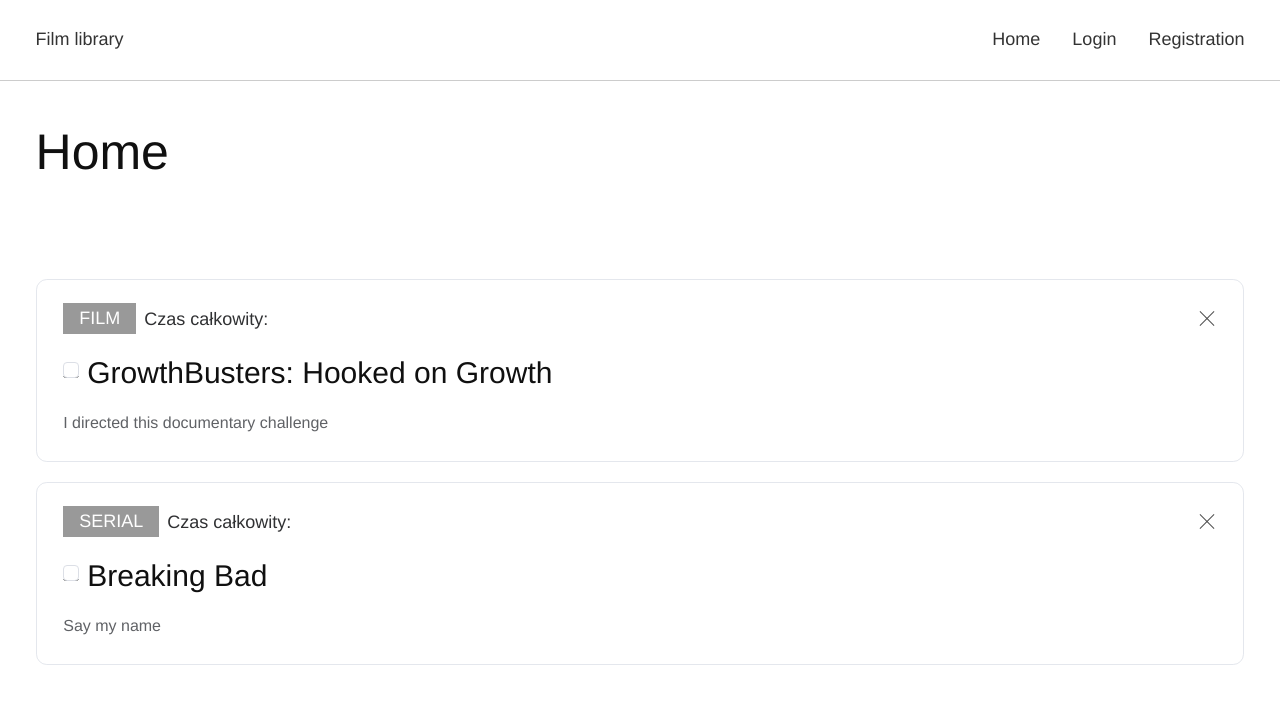
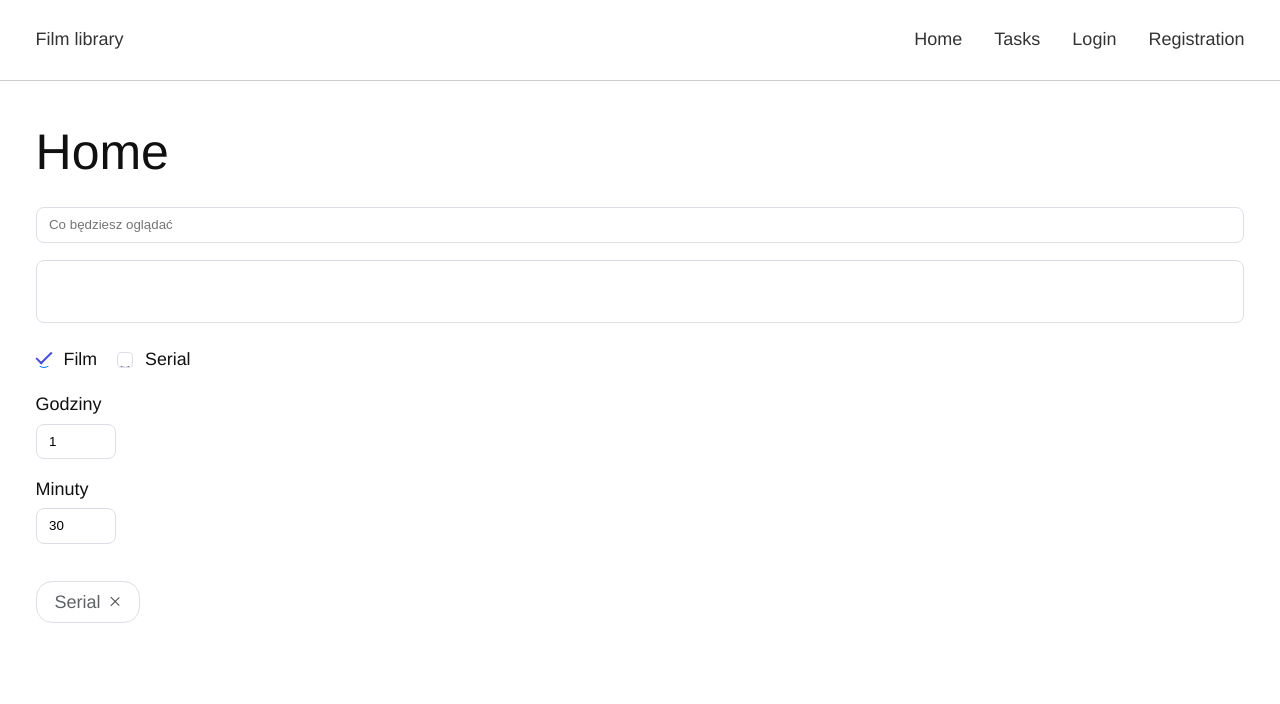
Before and after one commit to ExhausteDD/Projekt-Jezyki-Internetowe, a Vue app: page / in a window 1280 px wide. Shown: the top 704 px of the page. Built offline with nearby package versions, Linux system fonts and the light colour scheme.

Commit message:
Utworzono nowy komponent Task
Dodano plik .gitignore, ponieważ przy pierwszym komicie zapomniałem o nim.
Z komponentu Home przeniesiono dane oraz strukturę do pliku Task, ponieważ stwierdziełem o stworzeniu osobnej podstrony do wyświetania listy przeglądanych filmów i seriali

```diff
--- a/src/App.vue
+++ b/src/App.vue
@@ -32,6 +32,7 @@
       menuShow: false,
       linkMenu: [
         { title: 'Home', url: '/' },
+        { title: 'Tasks', url: '/task' },
         { title: 'Login', url: '/login' },
         { title: 'Registration', url: '/registration' }
       ]
--- a/src/components/Home.vue
+++ b/src/components/Home.vue
@@ -3,31 +3,35 @@
     <section>
       <div class="container">
         <h1 class="ui-title-1">Home</h1>
+        <input v-model="taskTitle" @keyup.enter="newTask" type="text" placeholder="Co będziesz oglądać">
+        <textarea v-model="taskDescription" @keyup.enter="newTask" type="text"></textarea>
+        <div class="option-list">
+          <input v-model='whatWatch' type="radio" id="radioFilm" value="Film" class="what-watch--radio ui-checkbox">
+          <label for="radioFilm">Film</label>
+          <input v-model='whatWatch' type="radio" id="radioSerial" value="Serial" class="what-watch--radio ui-checkbox">
+          <label for="radioSerial">Serial</label>
         </div>
-    </section>
-    <section>
-      <div class="container">
-        <div class="task-list">
-          <div v-for="task in tasks" :key="task.id" :class="{ completed: task.completed}" class="task-item">
-            <div class="ui-card ui-card--shadow">
-              <div class="task-item__info">
-                <div class="task-item__main-i">
-                  <span class="ui-label ui-label--light">{{ task.whatWatch }}</span>
-                  <span>Czas całkowity:</span>
+        <div class="total-time">
+          <div v-if="whatWatch === 'Film'" class="total-time__film">
+            <span class="time-title">Godziny</span>
+            <input v-model="filmHours" type="number" class="time-input">
+            <span class="time-title">Minuty</span>
+            <input v-model="filmMinutes" type="number" class="time-input">
           </div>
-                <span class="button-close"></span>
-              </div>
-              <div class="task-item__content">
-                <div class="task-item__header">
-                  <div class="ui-checkbox-wrapper">
-                    <input v-model="task.completed" class="ui-checkbox" type="checkbox">
-                  </div>
-                  <span class="ui-title-3">{{ task.title }}</span>
-                </div>
-                <div class="task-item__body">
-                  <p class="ui-text-regular">{{ task.description }}</p>
+          <div v-if="whatWatch === 'Serial'" class="total-time__serial">
+            <span class="time-title">Ile sezonów?</span>
+            <input v-model="serialSeason" type="number" class="time-input">
+            <span class="time-title">Ile odcinków?</span>
+            <input v-model="serialSeries" type="number" class="time-input">
+            <span class="time-title">Ile trwa jeden odcinek? (w minutach)</span>
+            <input v-model="serialSeriesMinutes" type="number" class="time-input">
           </div>
         </div>
+        <div class="tag-list">
+          <div class="ui-tag__wrapper">
+            <div class="ui-tag">
+              <span class="tag-title">Serial</span>
+              <span class="button-close"></span>
             </div>
           </div>
         </div>
@@ -40,52 +44,70 @@
 export default {
   data () {
     return {
-      tasks: [
-        {
-          id: 1,
-          title: 'GrowthBusters: Hooked on Growth',
-          description: 'I directed this documentary challenge',
+      taskTitle: '',
+      taskDescription: '',
       whatWatch: 'Film',
-          completed: false,
-          editing: false
+      taskId: 3,
+
+      // Dla czasu całkowitego
+      // Film
+      filmHours: 1,
+      filmMinutes: 30,
+      // Serial
+      serialSeason: 1,
+      serialSeries: 10,
+      serialSeriesMinutes: 50
+    }
   },
-        {
-          id: 2,
-          title: 'Breaking Bad',
-          description: 'Say my name',
-          whatWatch: 'Serial',
+  // Metoda do wpisywania danych w input
+  methods: {
+    newTask () {
+      // Zabezpieczenie od zapisywania pustych form
+      if (this.taskTitle === '') {
+        return
+      }
+      const task = {
+        id: this.taskId,
+        title: this.taskTitle,
+        description: this.taskDescription,
+        whatWatch: this.whatWatch,
         completed: false,
         editing: false
       }
-      ]
+      console.log(task)
+
+      // Resetujemy ID oraz nazwe z opisem w inpucie
+      this.taskId += 1
+      this.taskTitle = ''
+      this.taskDescription = ''
     }
   }
 }
 </script>
 
 <style lang="stylus" scoped>
-.task-item
-  margin-bottom 20px
-  &:last-child
-    margin-bottom 0px
-
-.ui-label
-  margin-right 8px
-
-.task-item__info
+// Ustawienia wyboru
+.option-list
   display flex
   align-items center
-  justify-content space-between
   margin-bottom 20px
-  .button-close
-    width 20px
-    height 20px
-.task-item__header
-  display flex
-  align-items center
-  margin-bottom 18px
-  .ui-checkbox-wrapper
-    margin-right 8px
-  .ui-title-3
-    margin-bottom 0
+  .what-watch--radio
+    margin-right 12px
+  input
+    margin-bottom 0px
+  label
+    margin-right 20px
+    margin-bottom 0px
+    &:last-child
+      margin-right 0px
+
+// Czas całkowity
+.total-time
+  margin-bottom 20px
+.time-title
+  display block
+  margin-bottom 6px
+.time-input
+  max-width 80px
+  margin-right 10px
 </style>
--- /dev/null
+++ b/src/components/Task.vue
@@ -0,0 +1,87 @@
+<template>
+  <div class="content-wrapper">
+    <section>
+      <div class="container">
+        <h1 class="ui-title-1">Tasks</h1>
+        <div class="task-list">
+          <div v-for="task in tasks" :key="task.id" :class="{ completed: task.completed}" class="task-item">
+            <div class="ui-card ui-card--shadow">
+              <div class="task-item__info">
+                <div class="task-item__main-i">
+                  <span class="ui-label ui-label--light">{{ task.whatWatch }}</span>
+                  <span>Czas całkowity:</span>
+                </div>
+                <span class="button-close"></span>
+              </div>
+              <div class="task-item__content">
+                <div class="task-item__header">
+                  <div class="ui-checkbox-wrapper">
+                    <input v-model="task.completed" class="ui-checkbox" type="checkbox">
+                  </div>
+                  <span class="ui-title-3">{{ task.title }}</span>
+                </div>
+                <div class="task-item__body">
+                  <p class="ui-text-regular">{{ task.description }}</p>
+                </div>
+              </div>
+            </div>
+          </div>
+        </div>
+      </div>
+    </section>
+  </div>
+</template>
+
+<script>
+export default {
+  data () {
+    return {
+      tasks: [
+        {
+          id: 1,
+          title: 'GrowthBusters: Hooked on Growth',
+          description: 'I directed this documentary challenge',
+          whatWatch: 'Film',
+          completed: false,
+          editing: false
+        },
+        {
+          id: 2,
+          title: 'Breaking Bad',
+          description: 'Say my name',
+          whatWatch: 'Serial',
+          completed: false,
+          editing: false
+        }
+      ]
+    }
+  }
+}
+</script>
+
+<style lang="stylus" scoped>
+.task-item
+  margin-bottom 20px
+  &:last-child
+    margin-bottom 0px
+
+.ui-label
+  margin-right 8px
+
+.task-item__info
+  display flex
+  align-items center
+  justify-content space-between
+  margin-bottom 20px
+  .button-close
+    width 20px
+    height 20px
+.task-item__header
+  display flex
+  align-items center
+  margin-bottom 18px
+  .ui-checkbox-wrapper
+    margin-right 8px
+  .ui-title-3
+    margin-bottom 0
+</style>
--- a/src/router/index.js
+++ b/src/router/index.js
@@ -1,6 +1,7 @@
 import Vue from 'vue'
 import VueRouter from 'vue-router'
 import Home from '@/components/Home'
+import Task from '@/components/Task'
 import Login from '@/components/auth/Login'
 import Registration from '@/components/auth/Registration'
 
@@ -11,6 +12,11 @@
     path: '/',
     name: 'home',
     component: Home
+  },
+  {
+    path: '/task',
+    name: 'task',
+    component: Task
   },
   {
     path: '/login',
```
Also changed, not shown: 1 other file (tests, documents, lock files or other folders). Lines whose indentation alone changed are shown as unchanged.
